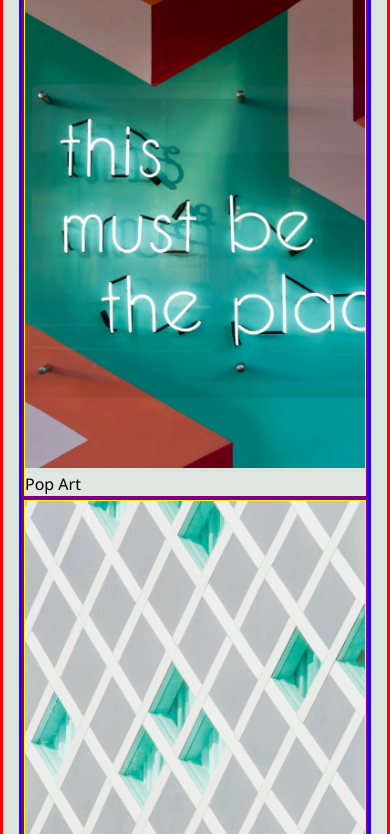
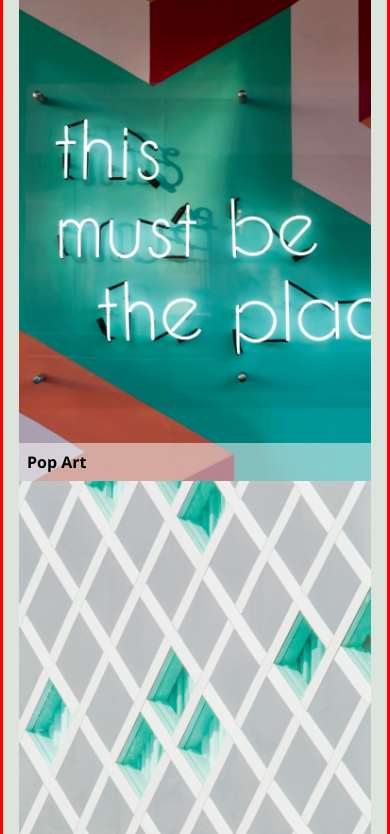
Before and after one commit to anderson-ca/the-joy-of-grids, a website: page index.html in a window 390 px wide. Shown: the part 77-911 px from the top of the page. Drawn offline with Linux system fonts and the light colour scheme.

Commit message:
finish mobile view

```diff
--- a/css/style.css
+++ b/css/style.css
@@ -48,15 +48,15 @@ section h2 {
     font-size: 2.5rem;
     margin: 0;
     padding: 0;
-    border: solid 3px rgb(78, 245, 1);
+    /* border: solid 3px rgb(78, 245, 1); */
 }
 
 
 /* Initial mobile layout: a series of images stacked on top of each other with the figure caption over the image. */
 
 ul {
-    border: solid 3px rgb(38, 0, 255);
-    margin: 0;
+    /* border: solid 3px rgb(38, 0, 255); */
+    margin: .5rem 0;
     padding: 0;
     list-style: none;
     display: flex;
@@ -69,28 +69,39 @@ li {
     padding: 0;
     width: 100%;
     text-align: center;
-    border: solid 2px purple;
-    flex-basis: 100%;
+    /* border: solid 2px purple; */
+    /* flex-basis: 100%; */
 }
 
 figure {
     margin: 0;
     padding: 0;
     width: 100%;
-    border: solid yellow 1px;
+    display: flex;
+    flex-flow: column nowrap;
+    position: relative;
+    /* border: solid var(--color1) 1px; */
 }
 
 figcaption {
-    background-color: #f3f3f334;
+    margin: 0;
+    padding: 0.5rem;
+    background-color: #fdfdfd86;
     text-align: left;
+    position: absolute;
+    width: 100%;
+    bottom: 0;
 }
 
 figcaption a {
     color: black;
+    font-weight: 645;
     text-decoration: none;
 }
 
 img {
+    margin: 0;
+    padding: 0;
     width: 100%;
 }
 
```
